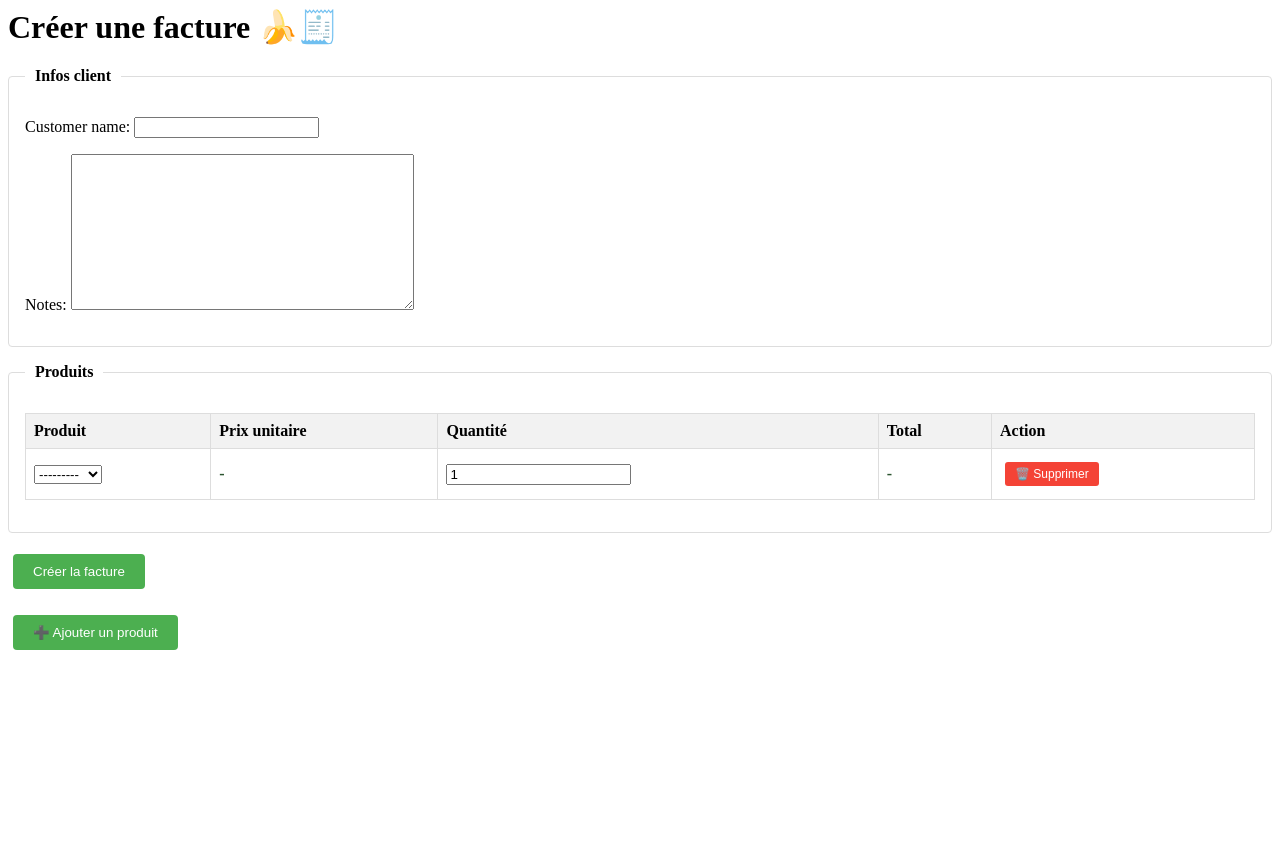
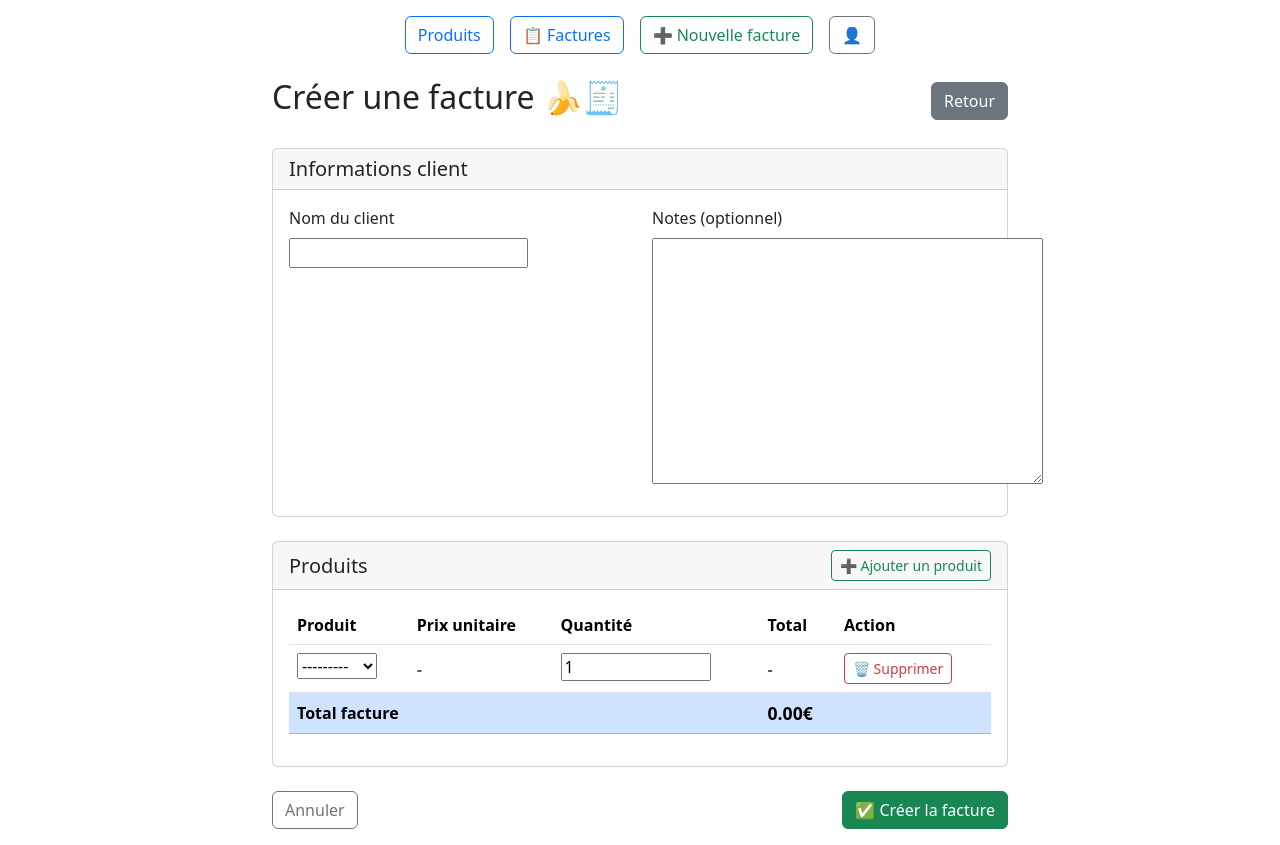
Before and after one commit to Malfioso/generateur_facture, a Django app: page /invoices/create/ in a window 1280 px wide. Before the commit the page ends 650 px from the top, so only its background shows below. Run offline with Django 5.2, Linux system fonts and the light colour scheme; data comes from the database, SQL or seed files in the repository; both versions use the stored data as it was after the commit; some libraries are stand-ins or nearby versions.

Commit message:
fix : invoice_form

```diff
--- a/invoice/products/templates/products/invoice_form.html
+++ b/invoice/products/templates/products/invoice_form.html
@@ -1,17 +1,71 @@
-<h1>Créer une facture 🍌🧾</h1>
+{% extends 'products/base.html' %} {% block content %}
+<div class="container mt-4">
+  <div class="row">
+    <div class="col-md-8 offset-md-2">
+      <div class="d-flex justify-content-between align-items-center mb-4">
+        <h2>Créer une facture 🍌🧾</h2>
+        <div>
+          <a href="{% url 'invoice-list' %}" class="btn btn-secondary"
+            >Retour</a
+          >
+        </div>
+      </div>
 
       <form method="post">
         {% csrf_token %}
-  <fieldset>
-    <legend>Infos client</legend>
-    {{ invoice_form.as_p }}
-  </fieldset>
 
-  <fieldset>
-    <legend>Produits</legend>
+        <!-- Informations client -->
+        <div class="card mb-4">
+          <div class="card-header">
+            <h5>Informations client</h5>
+          </div>
+          <div class="card-body">
+            <div class="row">
+              <div class="col-md-6">
+                <div class="mb-3">
+                  <label
+                    for="{{ invoice_form.customer_name.id_for_label }}"
+                    class="form-label"
+                    >Nom du client</label
+                  >
+                  {{ invoice_form.customer_name }}
+                </div>
+              </div>
+              <div class="col-md-6">
+                <div class="mb-3">
+                  <label
+                    for="{{ invoice_form.notes.id_for_label }}"
+                    class="form-label"
+                    >Notes (optionnel)</label
+                  >
+                  {{ invoice_form.notes }}
+                </div>
+              </div>
+            </div>
+          </div>
+        </div>
+
+        <!-- Produits -->
+        <div class="card mb-4">
+          <div
+            class="card-header d-flex justify-content-between align-items-center"
+          >
+            <h5>Produits</h5>
+            <div>
+              <button
+                type="button"
+                class="btn btn-outline-success btn-sm"
+                id="add-product-btn"
+              >
+                ➕ Ajouter un produit
+              </button>
+            </div>
+          </div>
+          <div class="card-body">
             {{ formset.management_form }}
 
-    <table>
+            <div class="table-responsive">
+              <table class="table">
                 <thead>
                   <tr>
                     <th>Produit</th>
@@ -23,22 +77,45 @@
                 </thead>
                 <tbody>
                   {% for form in formset %}
-        <tr>
-          <td>{{ form.product }}</td>
-          <td class="price-display">
-            {% if form.instance.product %} {{ form.instance.product.price }}€ {%
-            else %} - {% endif %}
+                  <tr class="product-row">
+                    <td>
+                      {{ form.product }} {% if form.product.errors %}
+                      <div class="text-danger small">
+                        {{ form.product.errors }}
+                      </div>
+                      {% endif %}
                     </td>
-          <td>{{ form.quantity }}</td>
-          <td class="total-display">
-            {% if form.instance.product and form.instance.quantity %} {{
-            form.instance.total_price }}€ {% else %} - {% endif %}
+                    <td class="price-display align-middle">
+                      {% if form.instance.product %} {{
+                      form.instance.product.price }}€ {% else %}
+                      <span class="text-muted">-</span>
+                      {% endif %}
                     </td>
                     <td>
-            {% if form.instance.pk %} {{ form.DELETE }} Supprimer {% else %}
+                      {{ form.quantity }} {% if form.quantity.errors %}
+                      <div class="text-danger small">
+                        {{ form.quantity.errors }}
+                      </div>
+                      {% endif %}
+                    </td>
+                    <td class="total-display align-middle">
+                      {% if form.instance.product and form.instance.quantity %}
+                      {{ form.instance.total_price }}€ {% else %}
+                      <span class="text-muted">-</span>
+                      {% endif %}
+                    </td>
+                    <td>
+                      {% if form.instance.pk %}
+                      <div class="form-check">
+                        {{ form.DELETE }}
+                        <label class="form-check-label text-danger">
+                          Supprimer
+                        </label>
+                      </div>
+                      {% else %}
                       <button
                         type="button"
-              class="remove-product-btn"
+                        class="btn btn-outline-danger btn-sm remove-product-btn"
                         data-row-index="{{ forloop.counter0 }}"
                       >
                         🗑️ Supprimer
@@ -48,16 +125,35 @@
                   </tr>
                   {% endfor %}
                 </tbody>
+                <tfoot>
+                  <tr class="table-primary">
+                    <th colspan="3">Total facture</th>
+                    <th class="total-invoice">0.00€</th>
+                    <th></th>
+                  </tr>
+                </tfoot>
               </table>
-  </fieldset>
+            </div>
+          </div>
+        </div>
 
-  <button type="submit" name="create_invoice">Créer la facture</button>
+        <!-- Boutons d'action -->
+        <div class="d-flex justify-content-between">
+          <a href="{% url 'invoice-list' %}" class="btn btn-outline-secondary">
+            Annuler
+          </a>
+          <button type="submit" name="create_invoice" class="btn btn-success">
+            ✅ Créer la facture
+          </button>
+        </div>
       </form>
+    </div>
+  </div>
+</div>
 
-<!-- Bouton pour ajouter un formulaire de produit en + -->
-<form method="get" id="add-product-form">
+<!-- Formulaires cachés pour la persistance des données -->
+<form method="get" id="add-product-form" style="display: none">
   <input type="hidden" name="extra" value="{{ extra_forms|add:1 }}" />
-  <!-- Champs cachés pour préserver les données du formulaire invoice -->
   <input
     type="hidden"
     name="customer_name"
@@ -68,17 +164,11 @@
     name="notes"
     value="{{ invoice_form.notes.value|default:'' }}"
   />
-
-  <!-- Champs cachés pour préserver les données des produits -->
   <div id="hidden-product-data"></div>
-
-  <button type="submit">➕ Ajouter un produit</button>
 </form>
 
-<!-- Bouton pour supprimer un produit -->
 <form method="get" id="remove-product-form" style="display: none">
   <input type="hidden" name="extra" value="{{ extra_forms|add:-1 }}" />
-  <!-- Champs cachés pour préserver les données du formulaire invoice -->
   <input
     type="hidden"
     name="customer_name"
@@ -89,15 +179,11 @@
     name="notes"
     value="{{ invoice_form.notes.value|default:'' }}"
   />
-
-  <!-- Champs cachés pour préserver les données des produits -->
   <div id="hidden-product-data-remove"></div>
-
   <input type="hidden" name="remove_index" id="remove-index" value="" />
 </form>
 
 <script>
-  // Script pour mettre à jour le prix en temps réel lors de la sélection d'un produit
   document.addEventListener('DOMContentLoaded', function() {
       // Récupération des prix des produits depuis le serveur
       const productPrices = {
@@ -121,17 +207,41 @@
                   const price = productPrices[selectedProductId];
                   const total = price * quantity;
 
-                  priceDisplay.textContent = price + '€';
-                  totalDisplay.textContent = total.toFixed(2) + '€';
+                  priceDisplay.innerHTML = price + '€';
+                  totalDisplay.innerHTML = total.toFixed(2) + '€';
               } else {
-                  priceDisplay.textContent = '-';
-                  totalDisplay.textContent = '-';
-              }
+                  priceDisplay.innerHTML = '<span class="text-muted">-</span>';
+                  totalDisplay.innerHTML = '<span class="text-muted">-</span>';
               }
           }
 
+          // Mettre à jour le total de la facture
+          updateInvoiceTotal();
+      }
+
+      // Fonction pour mettre à jour le total général de la facture
+      function updateInvoiceTotal() {
+          let total = 0;
+          document.querySelectorAll('.product-row').forEach(function(row) {
+              const productSelect = row.querySelector('select[name$="-product"]');
+              const quantityInput = row.querySelector('input[name$="-quantity"]');
+
+              if (productSelect && quantityInput && productSelect.value && quantityInput.value) {
+                  const selectedProductId = productSelect.value;
+                  const quantity = parseInt(quantityInput.value) || 0;
+
+                  if (productPrices[selectedProductId]) {
+                      const price = productPrices[selectedProductId];
+                      total += price * quantity;
+                  }
+              }
+          });
+
+          document.querySelector('.total-invoice').textContent = total.toFixed(2) + '€';
+      }
+
       // Ajout des écouteurs d'événements sur tous les formulaires
-      document.querySelectorAll('table tbody tr').forEach(function(row) {
+      document.querySelectorAll('.product-row').forEach(function(row) {
           const productSelect = row.querySelector('select[name$="-product"]');
           const quantityInput = row.querySelector('input[name$="-quantity"]');
 
@@ -151,26 +261,23 @@
           updatePriceAndTotal(row);
       });
 
-      // Fonction pour collecter les données des produits et les ajouter au formulaire d'ajout
+      // Fonction pour collecter les données des produits
       function collectProductData(excludeIndex = -1) {
           const hiddenDataDiv = document.getElementById('hidden-product-data');
           const hiddenDataDivRemove = document.getElementById('hidden-product-data-remove');
 
-          if (hiddenDataDiv) hiddenDataDiv.innerHTML = ''; // Vider les données précédentes
+          if (hiddenDataDiv) hiddenDataDiv.innerHTML = '';
           if (hiddenDataDivRemove) hiddenDataDivRemove.innerHTML = '';
 
           let formIndex = 0;
-          document.querySelectorAll('table tbody tr').forEach(function(row, index) {
-              // Exclure la ligne si elle doit être supprimée
+          document.querySelectorAll('.product-row').forEach(function(row, index) {
               if (index === excludeIndex) return;
 
               const productSelect = row.querySelector('select[name$="-product"]');
               const quantityInput = row.querySelector('input[name$="-quantity"]');
 
               if (productSelect && quantityInput) {
-                  // Ajouter les données du produit comme champs cachés
                   if (productSelect.value) {
-                      // Pour le formulaire d'ajout
                       if (hiddenDataDiv) {
                           const productHidden = document.createElement('input');
                           productHidden.type = 'hidden';
@@ -179,7 +286,6 @@
                           hiddenDataDiv.appendChild(productHidden);
                       }
 
-                      // Pour le formulaire de suppression
                       if (hiddenDataDivRemove) {
                           const productHiddenRemove = document.createElement('input');
                           productHiddenRemove.type = 'hidden';
@@ -190,7 +296,6 @@
                   }
 
                   if (quantityInput.value) {
-                      // Pour le formulaire d'ajout
                       if (hiddenDataDiv) {
                           const quantityHidden = document.createElement('input');
                           quantityHidden.type = 'hidden';
@@ -199,7 +304,6 @@
                           hiddenDataDiv.appendChild(quantityHidden);
                       }
 
-                      // Pour le formulaire de suppression
                       if (hiddenDataDivRemove) {
                           const quantityHiddenRemove = document.createElement('input');
                           quantityHiddenRemove.type = 'hidden';
@@ -214,98 +318,55 @@
           });
       }
 
-      // Ajouter l'écouteur sur le bouton "Ajouter un produit"
-      const addProductForm = document.getElementById('add-product-form');
-      if (addProductForm) {
-          addProductForm.addEventListener('submit', function(e) {
+      // Écouteur pour le bouton "Ajouter un produit"
+      document.getElementById('add-product-btn').addEventListener('click', function(e) {
+          e.preventDefault();
           collectProductData();
+          document.getElementById('add-product-form').submit();
       });
-      }
 
-      // Ajouter l'écouteur sur les boutons "Supprimer"
+      // Écouteurs pour les boutons "Supprimer"
       document.querySelectorAll('.remove-product-btn').forEach(function(button) {
           button.addEventListener('click', function(e) {
               e.preventDefault();
               const rowIndex = parseInt(this.getAttribute('data-row-index'));
 
-              // Confirmation avant suppression
               if (confirm('Êtes-vous sûr de vouloir supprimer ce produit ?')) {
-                  // Collecter les données en excluant la ligne à supprimer
                   collectProductData(rowIndex);
-
-                  // Définir l'index de suppression
                   document.getElementById('remove-index').value = rowIndex;
-
-                  // Soumettre le formulaire de suppression
                   document.getElementById('remove-product-form').submit();
               }
           });
       });
+
+      // Calcul initial du total
+      updateInvoiceTotal();
   });
 </script>
 
 <style>
-  table {
-    width: 100%;
-    border-collapse: collapse;
-    margin: 1rem 0;
-  }
-
-  table th,
-  table td {
-    border: 1px solid #ddd;
-    padding: 8px;
-    text-align: left;
-  }
-
-  table th {
-    background-color: #f2f2f2;
-    font-weight: bold;
-  }
-
   .price-display,
   .total-display {
     font-weight: bold;
-    color: #2c5530;
+    color: #28a745;
+  }
+
+  .total-invoice {
+    font-weight: bold;
+    font-size: 1.1em;
+  }
+
+  .product-row select,
+  .product-row input {
+    max-width: 150px;
+  }
+
+  .card-header h5 {
+    margin: 0;
   }
 
   .remove-product-btn {
-    background-color: #f44336;
-    color: white;
-    padding: 5px 10px;
-    border: none;
-    border-radius: 3px;
-    cursor: pointer;
-    font-size: 12px;
-  }
-
-  .remove-product-btn:hover {
-    background-color: #da190b;
-  }
-
-  button {
-    background-color: #4caf50;
-    color: white;
-    padding: 10px 20px;
-    border: none;
-    border-radius: 4px;
-    cursor: pointer;
-    margin: 5px;
-  }
-
-  button:hover {
-    background-color: #45a049;
-  }
-
-  fieldset {
-    margin: 1rem 0;
-    padding: 1rem;
-    border: 1px solid #ddd;
-    border-radius: 4px;
-  }
-
-  legend {
-    font-weight: bold;
-    padding: 0 10px;
+    font-size: 0.875rem;
   }
 </style>
+{% endblock %}
```
Also changed, not shown: invoice/db.sqlite3. Lines whose indentation alone changed are shown as unchanged.
